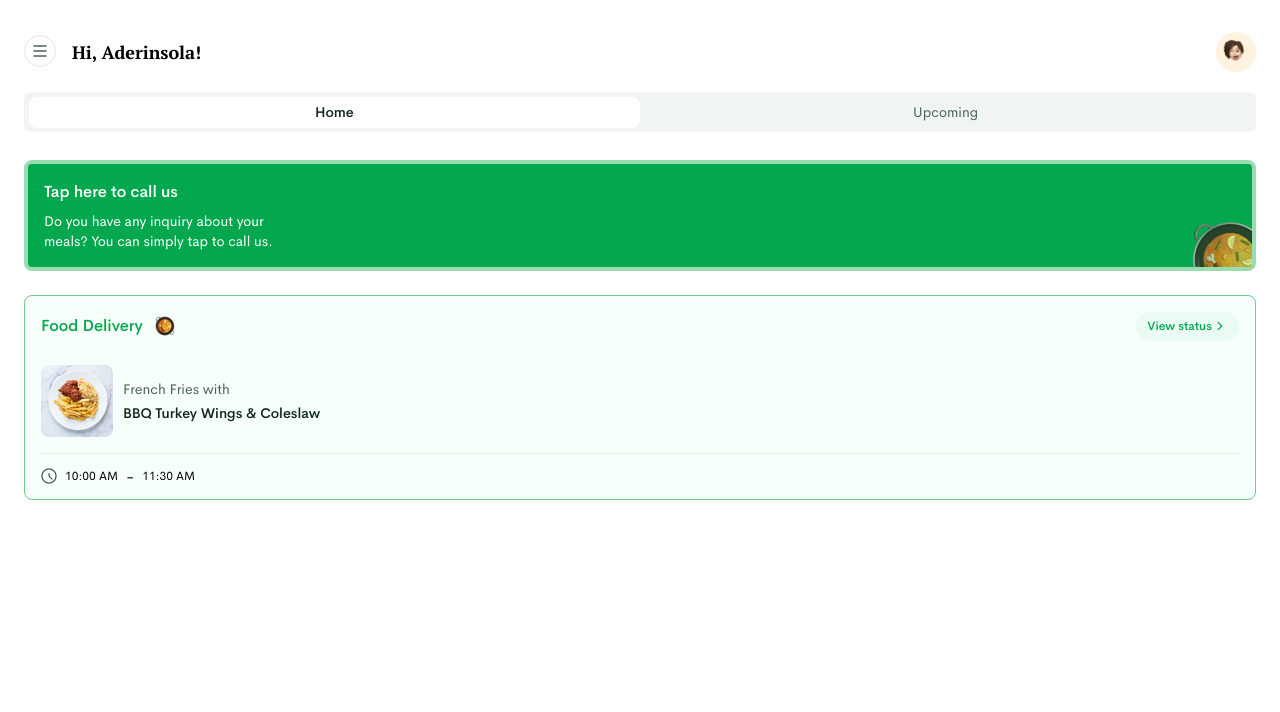
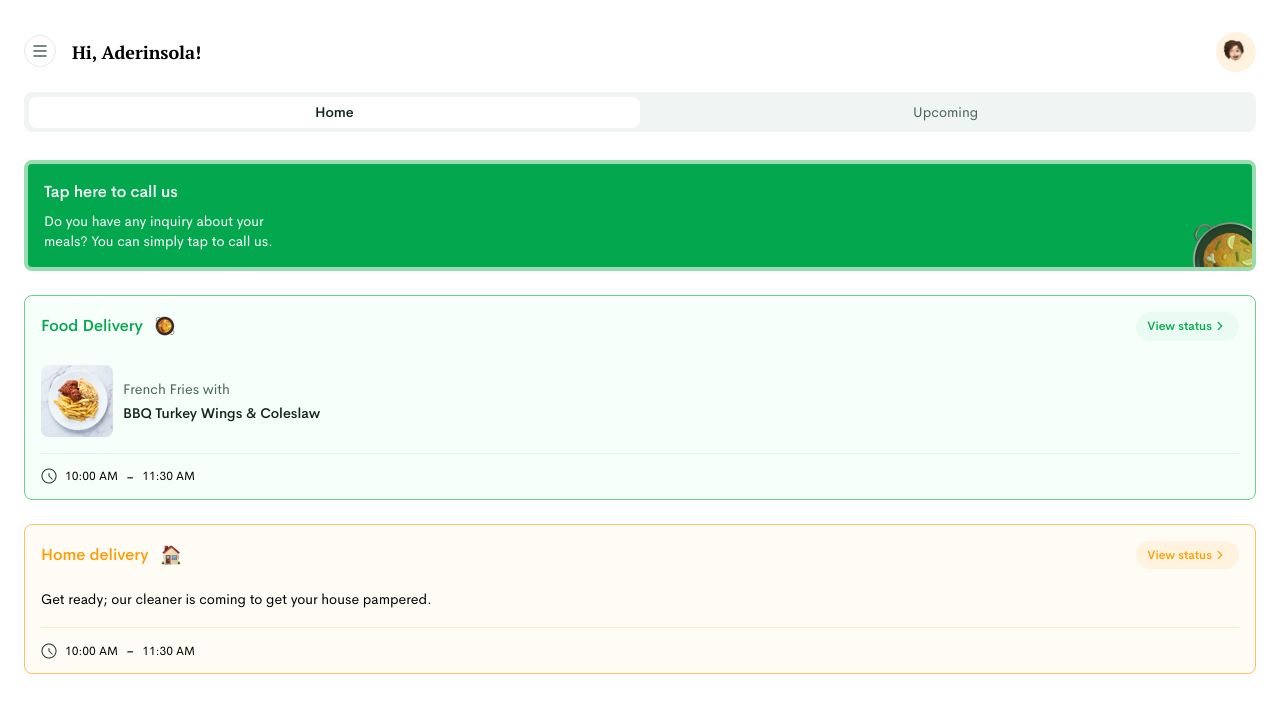
Before and after one commit to toriola998/Food-life, a plain HTML site: page home.html in a window 1280 px wide. Drawn offline with Linux system fonts and the light colour scheme.

Commit message:
ADD: added cleaning section

```diff
--- a/home.html
+++ b/home.html
@@ -35,13 +35,13 @@
                 <img src="assets/images/food.png" alt="" role="presentation" />
             </section>
             <section class="dashboard">
-                <div class="food-delivery green ">
+                <div class="food-delivery green box">
                     <div class="flex j-between">
                         <div class="flex">
                             <h2>Food Delivery</h2>
                             <img src="assets/icons/food.png" alt="" role="presentation" />
                         </div>
-                        <button class="view-status flex">View status
+                        <button class="view-status flex bg-green">View status
                             <img src="assets/icons/arrow-right-green.png" alt="" role="presentation" height="16" width="16"/>
                         </button>
                     </div>
@@ -59,7 +59,23 @@
                     </p>
                 </div>
 
+                <div class="cleaning orange box">
+                    <div class="flex j-between">
+                        <div class="flex">
+                            <h2>Home delivery</h2>
+                            <img src="assets/icons/cleaning.png" alt="" role="presentation" />
+                        </div>
+                        <button class="view-status flex bg-orange">View status
+                            <img src="assets/icons/arrow-right-orange.png" alt="" role="presentation" height="16" width="16"/>
+                        </button>
+                    </div>
 
+                    <p class="get-ready">Get ready; our cleaner is coming to get your house pampered.</p>
+                    <p class="flex delivery orange-time">
+                        <img src="assets/icons/clock.png" alt="" role="presentation" />
+                        <time>10:00 AM</time> - <time> 11:30 AM</time>
+                    </p>
+                </div>
             </section>
         </main>
         <script src="script.js"></script>
--- a/style.css
+++ b/style.css
@@ -449,29 +449,52 @@ body {
 }
 
 .food-delivery.green {
-    border-radius: 0.5rem;
     border: 1px solid #6ECE8A;
     margin: 1.5rem 0;
     background-color: var(--light-green-2);
 }
 
-.food-delivery.green h2 {
-    color: var(--green-1);
+.cleaning.orange {
+    border: 1px solid #FFC260;
+    background-color:  #FFFBF5;
+}
+
+.cleaning h2 {
+    color: #FF9D00;
+}
+
+.box {
+    border-radius: 0.5rem;
+}
+
+.box h2 {
     font-size: 1rem;
     font-weight: 500;
     line-height: 1.5rem;
     margin-right: 0.75rem;
 }
 
+.food-delivery.green h2 {
+    color: var(--green-1);
+}
+
 .view-status {
-    background-color: var(--light-green);
     border-radius: 2rem;
     font-size: 0.75rem;
     font-weight: 500;
     line-height: 1rem;
     padding: .4rem .7rem;
+    font-family: var(--pry-font);
+}
+
+.view-status.bg-green {
+    background-color: var(--light-green);
     color: var(--green-1);
-    font-family: var(--pry-font);
+}
+
+.view-status.bg-orange {
+    color: #FF9D00;
+    background-color: var(--light-orange);
 }
 
 .food-details {
@@ -479,7 +502,8 @@ body {
     margin: 1.5rem 0 1rem;
 }
 
-.food-details p {
+.food-details p,
+.get-ready {
     font-size: 0.875rem;
     line-height: 1.5rem;
 }
@@ -506,3 +530,13 @@ body {
     font-weight: 400;
     line-height: 1rem;
 }
+
+.orange-time {
+    border-top: 1px solid rgba(255, 218, 159, 0.50);
+}
+
+.get-ready {
+    color: #000;
+    font-weight: 400;
+    padding: 1.125rem 0 1rem;
+}
```
Also changed, not shown: assets/icons/arrow-right-orange.png (added).
